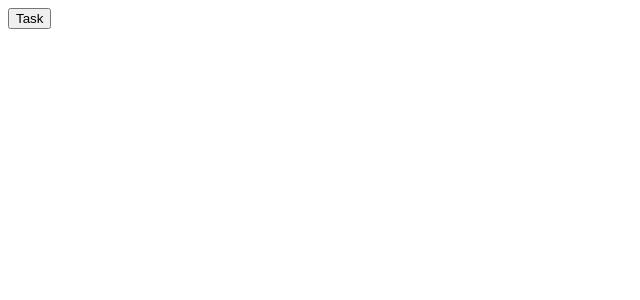
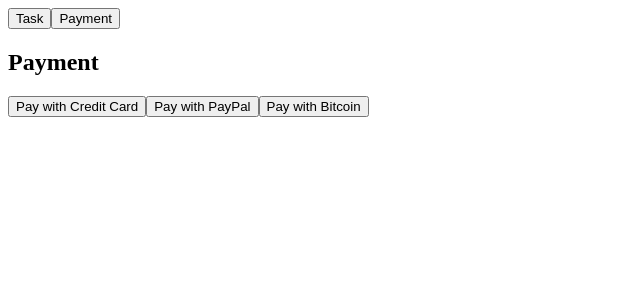
Before and after one commit to coniarojoannamae/ACT25_SOLID-ANGULAR, an Angular app: page /payment in a window 1280 px wide. Before the commit this address led to /. Shown: the top 300 px of the page, without its empty margins (0-640 px from the left). Built offline with nearby package versions, Linux system fonts and the light colour scheme.

Commit message:
#PAYMENT_(OCP)

```diff
--- a/src/app/app.component.html
+++ b/src/app/app.component.html
@@ -1,2 +1,4 @@
-<button type="button" class="btn btn-outline-primary" routerLink="task">Task</button>
+<button type="button" routerLink="task">Task</button>
+<button type="button" routerLink="payment">Payment</button>
+
 <router-outlet></router-outlet>
--- a/src/app/app.module.ts
+++ b/src/app/app.module.ts
@@ -6,9 +6,12 @@ import {CommonModule} from "@angular/common";
 import {BrowserAnimationsModule} from "@angular/platform-browser/animations";
 import {AppComponent} from "./app.component";
 import { TaskComponent } from './components/task/task.component';
+import { PaymentComponent } from './components/payment/payment.component';
 
 const routes: Routes = [
     { path: 'task', component: TaskComponent},
+    { path: 'payment', component: PaymentComponent},
+
 
 ];
 
@@ -25,6 +28,7 @@ const routes: Routes = [
   declarations: [
     AppComponent,
     TaskComponent,
+    PaymentComponent,
 
 ],
 
--- /dev/null
+++ b/src/app/components/payment/bitcoin-payment.ts
@@ -0,0 +1,8 @@
+// bitcoin-payment.ts
+import { PaymentMethod } from './payment-method.interface';
+
+export class BitcoinPayment implements PaymentMethod {
+  pay(amount: number): void {
+    console.log(`Paid ${amount} using Bitcoin.`);
+  }
+}
--- /dev/null
+++ b/src/app/components/payment/credit-card-payment.ts
@@ -0,0 +1,8 @@
+// credit-card-payment.ts
+import { PaymentMethod } from './payment-method.interface';
+
+export class CreditCardPayment implements PaymentMethod {
+  pay(amount: number): void {
+    console.log(`Paid ${amount} using Credit Card.`);
+  }
+}
--- /dev/null
+++ b/src/app/components/payment/payment-method.interface.ts
@@ -0,0 +1,4 @@
+// payment-method.interface.ts
+export interface PaymentMethod {
+    pay(amount: number): void;
+  }
--- /dev/null
+++ b/src/app/components/payment/payment.component.html
@@ -0,0 +1,4 @@
+<h2>Payment</h2>
+<button (click)="payWithCreditCard()">Pay with Credit Card</button>
+<button (click)="payWithPayPal()">Pay with PayPal</button>
+<button (click)="payWithBitcoin()">Pay with Bitcoin</button>
--- /dev/null
+++ b/src/app/components/payment/payment.component.ts
@@ -0,0 +1,29 @@
+import { Component } from '@angular/core';
+import { PaymentService } from './payment.service';
+import { CreditCardPayment } from './credit-card-payment';
+import { PayPalPayment } from './paypal-payment';
+import { BitcoinPayment } from './bitcoin-payment';
+
+@Component({
+  selector: 'app-payment',
+  templateUrl: './payment.component.html',
+  styleUrl: './payment.component.css'
+})
+export class PaymentComponent {
+  constructor(private paymentService: PaymentService) {}
+
+  payWithCreditCard(): void {
+    const paymentMethod = new CreditCardPayment();
+    this.paymentService.processPayment(100, paymentMethod);
+  }
+
+  payWithPayPal(): void {
+    const paymentMethod = new PayPalPayment();
+    this.paymentService.processPayment(100, paymentMethod);
+  }
+
+  payWithBitcoin(): void {
+    const paymentMethod = new BitcoinPayment();
+    this.paymentService.processPayment(100, paymentMethod)
+  }
+}
--- /dev/null
+++ b/src/app/components/payment/payment.service.ts
@@ -0,0 +1,13 @@
+// payment.service.ts
+import { Injectable } from '@angular/core';
+import { PaymentMethod } from './payment-method.interface';
+
+@Injectable({
+  providedIn: 'root',
+})
+export class PaymentService {
+  [x: string]: any;
+  processPayment(amount: number, paymentMethod: PaymentMethod): void {
+    paymentMethod.pay(amount);
+  }
+}
--- /dev/null
+++ b/src/app/components/payment/paypal-payment.ts
@@ -0,0 +1,7 @@
+import { PaymentMethod } from './payment-method.interface';
+
+export class PayPalPayment implements PaymentMethod {
+  pay(amount: number): void {
+    console.log(`Paid ${amount} using PayPal.`);
+  }
+}
```
Also changed, not shown: src/app/components/payment/payment.component.css (added), 1 other file (tests, documents, lock files or other folders).
